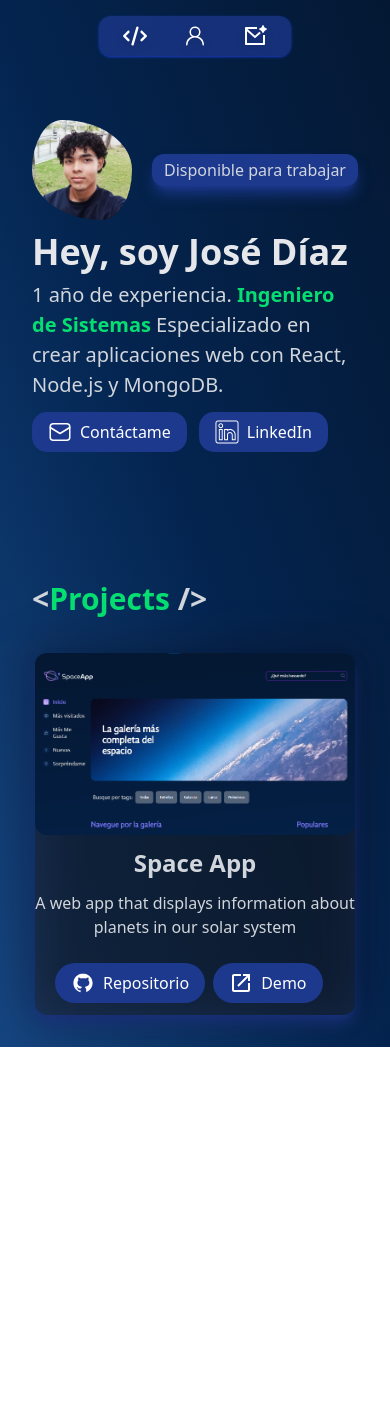
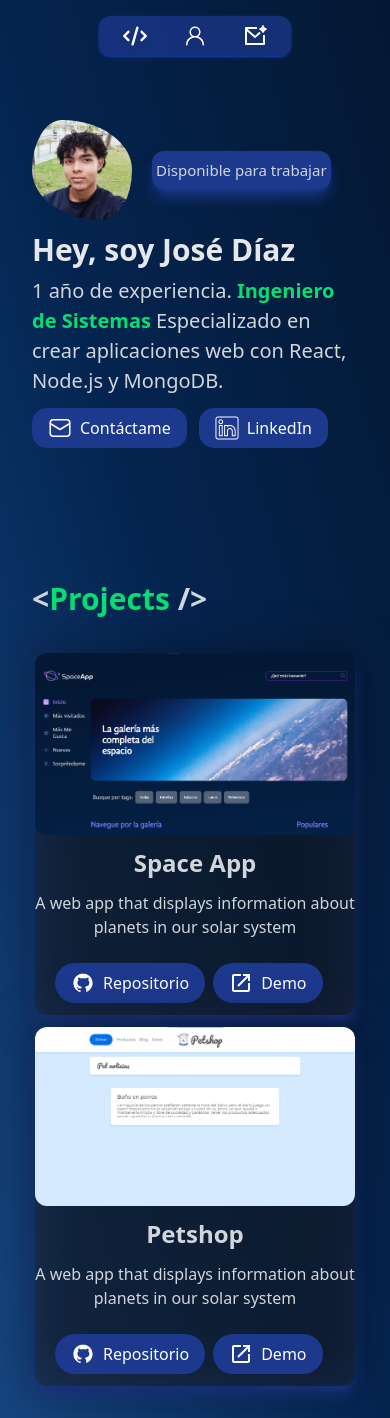
Before and after one commit to jose-advh/mi-portfolio, a React (Vite) app: page / in a window 390 px wide. Before the commit the page ends 1047 px from the top, so only its background shows below. Built offline with nearby package versions, Linux system fonts and the light colour scheme.

Commit message:
Responsive fixed

```diff
--- a/src/components/Presentacion/index.jsx
+++ b/src/components/Presentacion/index.jsx
@@ -14,14 +14,14 @@ const Presentacion = () => {
           alt="Fotografia de José Díaz"
         />
         <a
-          className="text-gray-300 bg-blue-900 py-1 px-3 rounded-xl shadow-lg shadow-blue-900"
+          className="text-[15px] text-gray-300 bg-blue-900 py-2 px-1 rounded-xl shadow-lg shadow-blue-900"
           href="https://www.linkedin.com/in/jos%C3%A9-d%C3%ADaz-3074b9316/"
         >
           Disponible para trabajar
         </a>
       </section>
       <section className="flex flex-col items-start gap-2">
-        <h2 className="text-4xl text-gray-200 font-bold text-start">
+        <h2 className="text-3xl text-gray-200 font-bold text-start">
           Hey, soy José Díaz
         </h2>
         <p className="text-[20px] max-w-full lg:text-2xl lg:w-[40rem] text-gray-300 text-start">
--- a/src/components/Projects/index.jsx
+++ b/src/components/Projects/index.jsx
@@ -17,14 +17,16 @@ const Projects = () => {
           url="https://space-app.com"
           technologies={["React", "JavaScript", "HTML/CSS"]}
         />
-        {/* <Card
-          id="2"
-          name="Simu App"
-          description="A web app that displays information about planets in our solar system"
-          image="/imgs/projects/simu-app.webp"
-          url="https://space-app.com"
-          technologies={["NodeJS", "JavaScript", "HTML/CSS"]}
-        /> */}
+        {
+          <Card
+            id="2"
+            name="Petshop"
+            description="A web app that displays information about planets in our solar system"
+            image="/imgs/projects/petshop.webp"
+            url="https://petshop-pi-blue.vercel.app/"
+            technologies={["React", "JavaScript", "HTML/CSS"]}
+          />
+        }
       </article>
     </section>
   );
```
Also changed, not shown: public/imgs/projects/petshop.webp (added).
